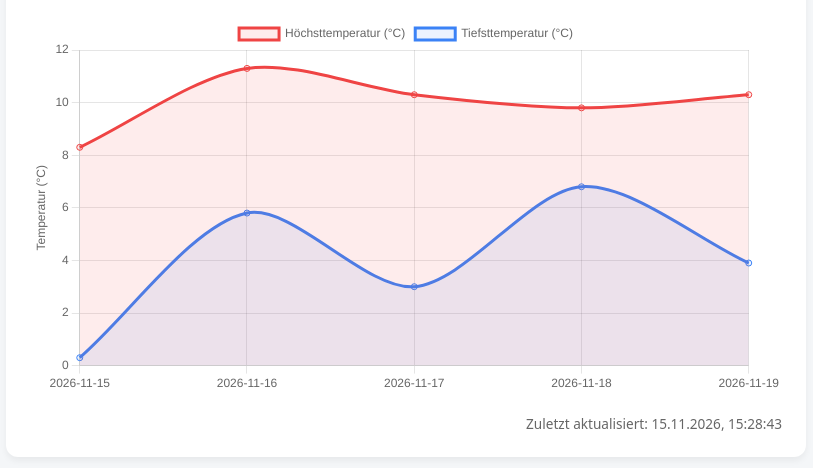
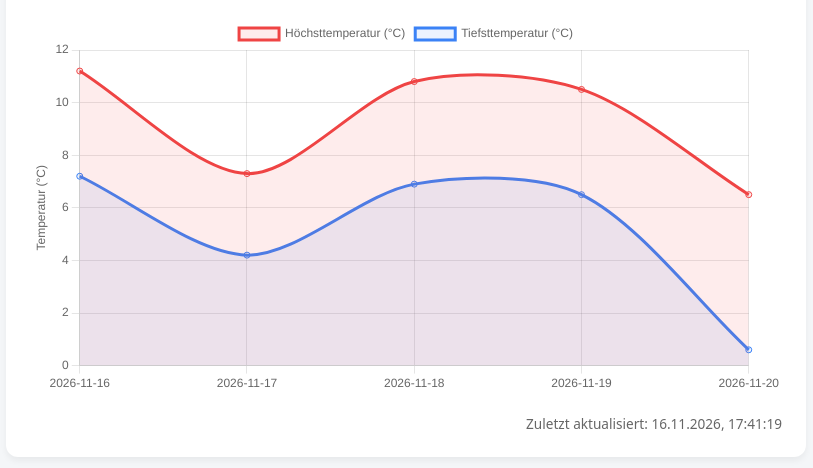
Before and after one commit to PeteSurfAloha/GitHub-Testing-, a plain HTML site: page index.html in a window 1280 px wide. Shown: the part 110-578 px from the top of the page, without its empty margins (234-1047 px from the left). Drawn offline with nearby package versions, Linux system fonts and the light colour scheme.

Commit message:
deploy: fced891d372b796968b1d00298208de15ea78f73

```diff
--- a/index.html
+++ b/index.html
@@ -16,7 +16,7 @@
   <div class="card">
     <h1>🌤️ 5-Tage Wettervorhersage Berlin</h1>
     <canvas id="weatherChart"></canvas>
-    <div class="footer">Zuletzt aktualisiert: 15.11.2026, 15:28:43</div>
+    <div class="footer">Zuletzt aktualisiert: 16.11.2026, 17:41:19</div>
   </div>
 
   <script>
@@ -24,11 +24,11 @@
     new Chart(ctx, {
       type: 'line',
       data: {
-        labels: ["2026-11-15","2026-11-16","2026-11-17","2026-11-18","2026-11-19"],
+        labels: ["2026-11-16","2026-11-17","2026-11-18","2026-11-19","2026-11-20"],
         datasets: [
           {
             label: 'Höchsttemperatur (°C)',
-            data: [8.3,11.3,10.3,9.8,10.3],
+            data: [11.2,7.3,10.8,10.5,6.5],
             borderColor: '#ef4444',
             backgroundColor: 'rgba(239, 68, 68, 0.1)',
             fill: true,
@@ -36,7 +36,7 @@
           },
           {
             label: 'Tiefsttemperatur (°C)',
-            data: [0.3,5.8,3,6.8,3.9],
+            data: [7.2,4.2,6.9,6.5,0.6],
             borderColor: '#3b82f6',
             backgroundColor: 'rgba(59, 130, 246, 0.1)',
             fill: true,
```
